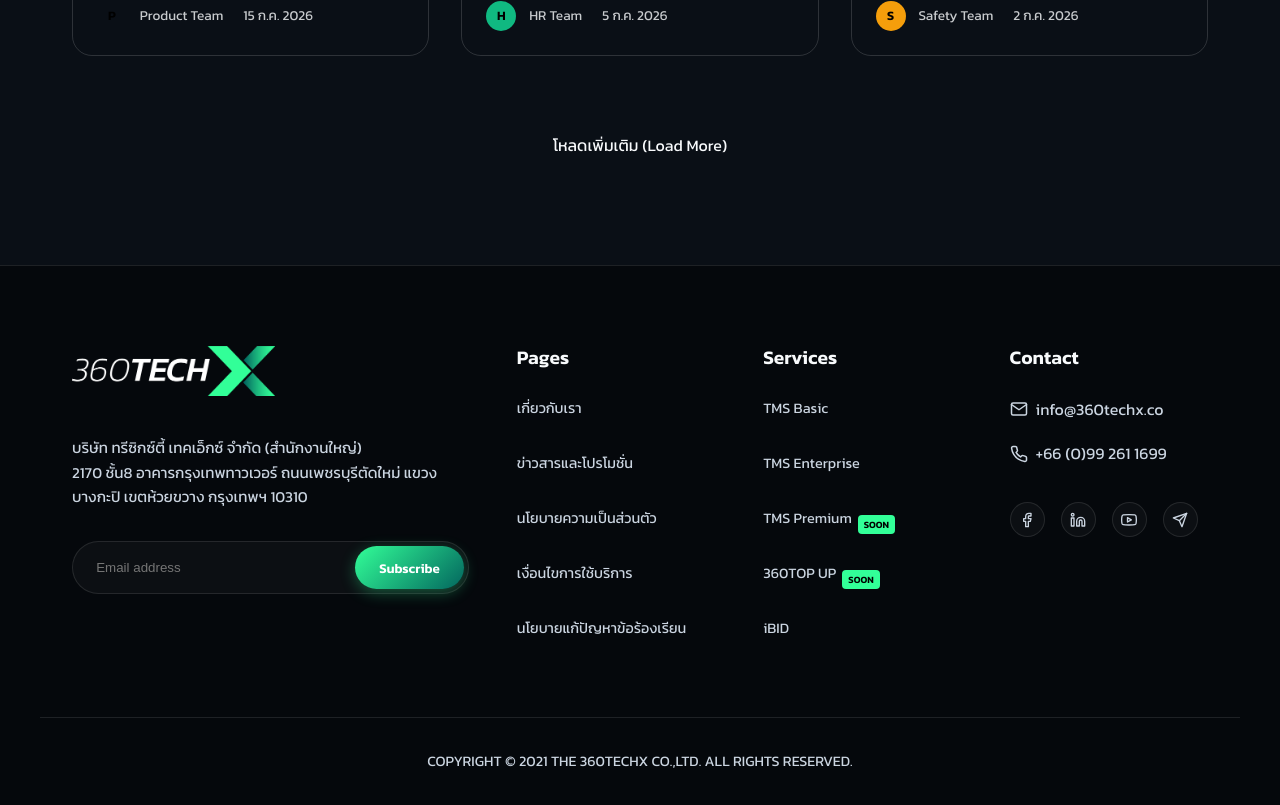
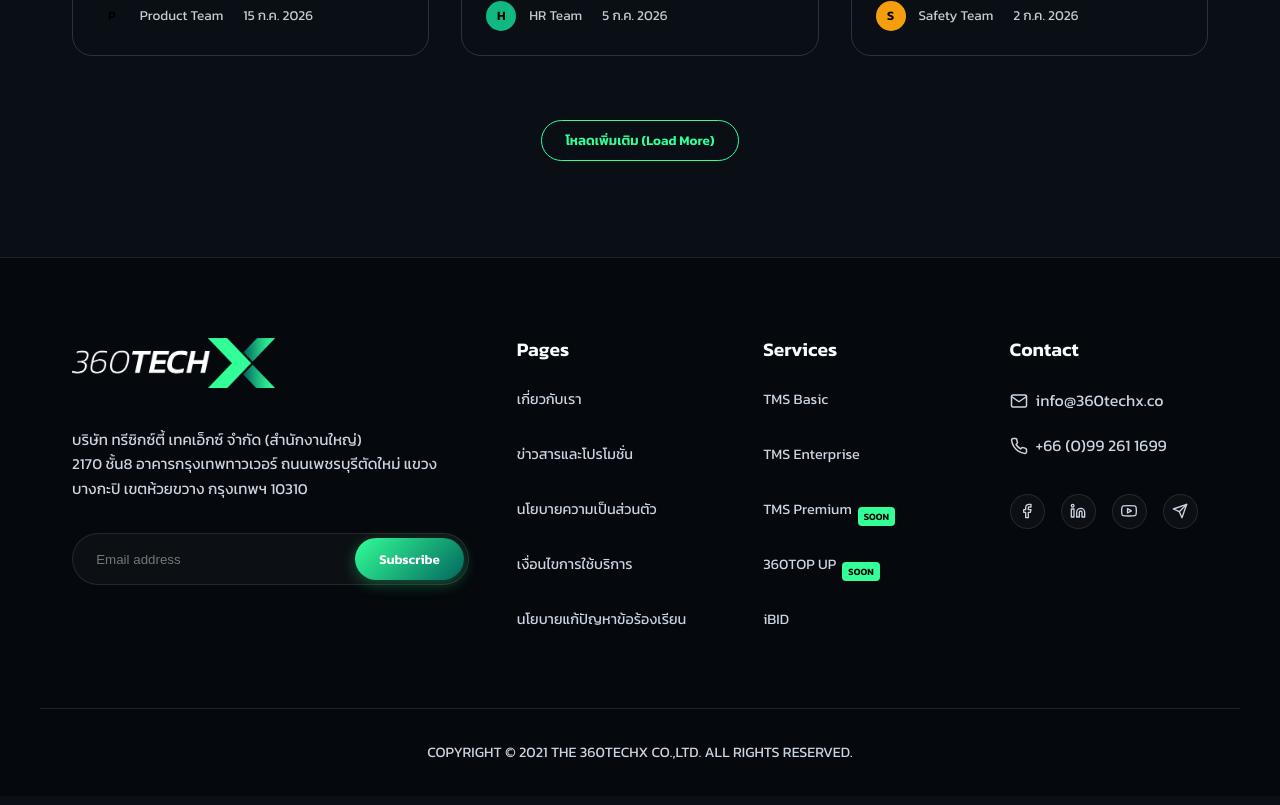
Before and after one commit to Pakkapon26304/redesign-360techx-nextjs, a Next.js app: page /news in a window 1280 px wide. Shown: the part 2400-3205 px from the top of the page. Built offline with nearby package versions, Linux system fonts and the light colour scheme.

Commit message:
ปรับ Load more ให้เป็น ปุ่ม จะได้กดง่ายขึ้น

```diff
--- a/src/components/LoadMoreButton.jsx
+++ b/src/components/LoadMoreButton.jsx
@@ -18,7 +18,7 @@
   return (
     <div className="load-more-container" style={{ display: 'flex', justifyContent: 'center', marginTop: '3rem', marginBottom: '2rem' }}>
       <button
-        className="btn-load"
+        className="btn btn-outline"
         onClick={handleLoadMore}
         disabled={isLoading}
         style={{
```
